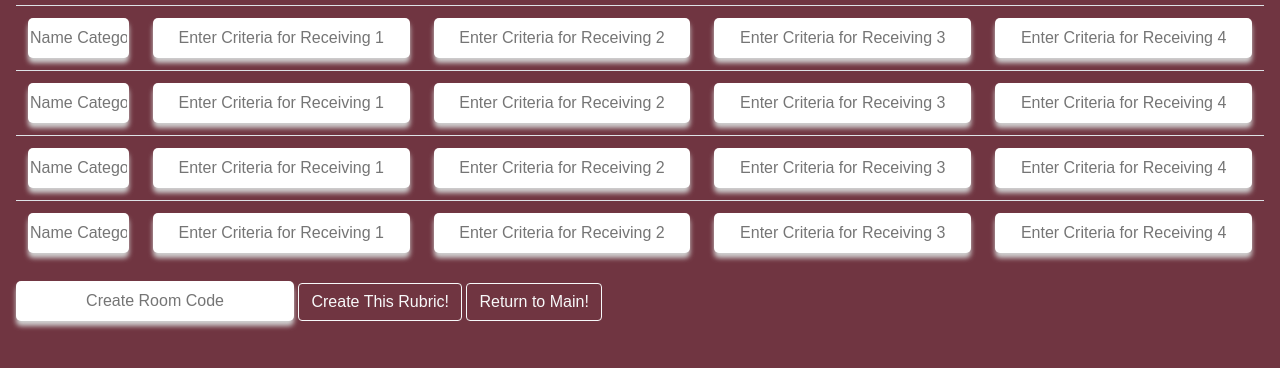
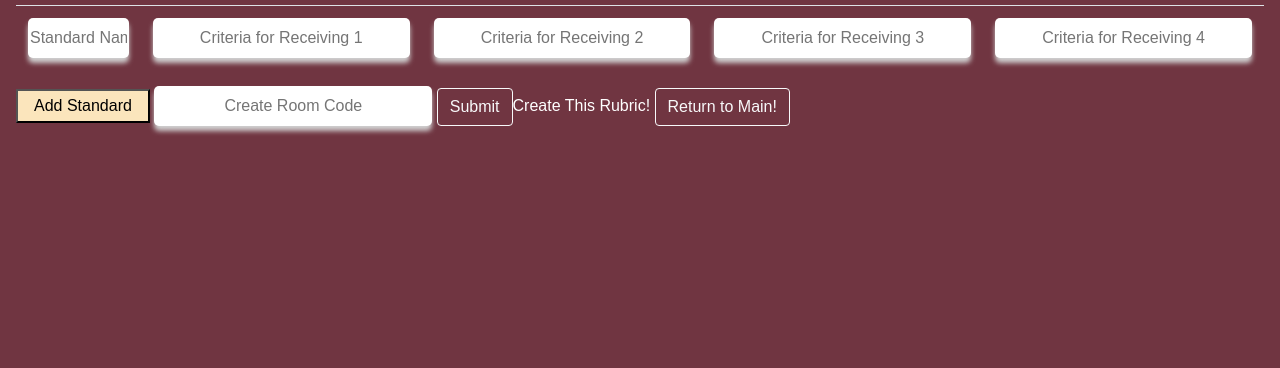
Before and after one commit to zminster/sbl, a website: page views/makerubric.html in a window 1280 px wide. Shown: the part 108-476 px from the top of the page. Drawn offline with nearby package versions, Linux system fonts and the light colour scheme.

Commit message:
makerubric & more

```diff
--- a/public/script.js
+++ b/public/script.js
@@ -1,4 +1,5 @@
 let rubric_id = 0;
+let standard_row = 0;
 
 $(".after-access").hide();
 
@@ -8,16 +9,15 @@ $("#make-rubric").click(function() {
 
 $("#access-rubric").click(function() {
 	//use rubric code
-	let code = $("#rubric-code").val();
+	let code = "/getRubric/" + $("#rubric-code").val();
 
-	$.get("/getRubric", code, function(rubric) {
+	$.get(code, function(rubric) {
 		// { title: "DEIB Rubric", id: XX, standards: [ { standard: "Listening", id: XX, levels: ["Level 1 Text", "Level 2 Text", "Level 3 Text", "Level 4 Text"] }, ... ] }
-		$("#headline").html(rubric.title);
+
 		let standard_template = $("#standard_template");
 
 		// global var tracking (for submission)
 		rubric_id = rubric.id;
-		standard_ids = [];
 
 		rubric.standards.forEach((standard) => {
 			// clone template row
@@ -29,6 +29,7 @@ $("#access-rubric").click(function() {
 
 			// process options
 			for (let i = 0; i < standard.levels; i++) {
+				console.log("DUDE " + i);
 				let radio = standard_row.find(".option" + i + " input");
 				radio.attr("name", standard.id);
 				radio.attr("value", i+1);
@@ -41,6 +42,7 @@ $("#access-rubric").click(function() {
 			standard_row.appendTo("#rubric-to-use");
 		});
 
+		$("#headline").hide();
 		$(".form__group").hide();
 		$(".buttons").hide();
 		$(".after-access").show();
@@ -90,7 +92,19 @@ $("#exit").click(function() {
 	window.location = "/";
 });
 
+$("#make-standard").click(function() {
+	standard_row++;
+	let standard = $("tbody tr:first-child").clone();
+	for (let i = 0; i < 5; i++) {
+		standard.children("td:nth-child(" + i + ") input").attr("name", standard_row + " " + i);
+	}
+	standard.appendTo("#rubric-to-edit tbody");
+	$("#standard_count").val(standard_row);
+});
+
 $("#make-rubric").click(function() {
+
+
 	// TODO: FORM VALIDATION
 
 	// function validateForm() {
--- a/views/makerubric.html
+++ b/views/makerubric.html
@@ -36,43 +36,26 @@
       </a>
     </nav>
 
+    <form method="POST" action="/addRubric">
       <table style="width:100%" class="table table-hover" id="rubric-to-edit">
         <tbody>
           <tr>
-          <td style="width:10%"><input type="text" id="category1" placeholder="Name Category 1"/></td>
-          <td><input type="text" id="r1c1" placeholder="Enter Criteria for Receiving 1"/></td>
-          <td><input type="text" id="r1c2" placeholder="Enter Criteria for Receiving 2"/></td>
-          <td ><input type="text" id="r1c3" placeholder="Enter Criteria for Receiving 3"/></td>
-          <td ><input type="text" id="r1c4" placeholder="Enter Criteria for Receiving 4"/></td>
-        </tr>
-
-        <tr>
-          <td style="width:10%"><input type="text" id="category2" placeholder="Name Category 2"/></td>
-          <td><input type="text" id="r2c1" placeholder="Enter Criteria for Receiving 1"/></td>
-          <td><input type="text" id="r2c2" placeholder="Enter Criteria for Receiving 2"/></td>
-          <td><input type="text" id="r2c3" placeholder="Enter Criteria for Receiving 3"/></td>
-          <td><input type="text" id="r2c4" placeholder="Enter Criteria for Receiving 4"/></td>
-        </tr>
-
-        <tr>
-          <td style="width:10%"><input type="text" id="category3" placeholder="Name Category 3"/></td>
-          <td><input type="text" id="r3c1" placeholder="Enter Criteria for Receiving 1"/></td>
-          <td><input type="text" id="r3c2" placeholder="Enter Criteria for Receiving 2"/></td>
-          <td><input type="text" id="r3c3" placeholder="Enter Criteria for Receiving 3"/></td>
-          <td ><input type="text" id="r3c4" placeholder="Enter Criteria for Receiving 4"/></td>
-        </tr>
-        <tr>
-          <td style="width:10%"><input type="text" id="category4" placeholder="Name Category 4"/></td>
-          <td><input type="text" id="r4c1" placeholder="Enter Criteria for Receiving 1"/></td>
-          <td><input type="text" id="r4c2" placeholder="Enter Criteria for Receiving 2"/></td>
-          <td><input type="text" id="r4c3" placeholder="Enter Criteria for Receiving 3"/></td>
-          <td><input type="text" id="r4c4" placeholder="Enter Criteria for Receiving 4"/></td>
+            <td style="width:10%"><input type="text" name="0 0" placeholder="Standard Name"/></td>
+            <td><input type="text" name="0 1" placeholder="Criteria for Receiving 1"/></td>
+            <td><input type="text" name="0 2" placeholder="Criteria for Receiving 2"/></td>
+            <td><input type="text" name="0 3" placeholder="Criteria for Receiving 3"/></td>
+            <td><input type="text" name="0 4" placeholder="Criteria for Receiving 4"/></td>
           </tr>
         </tbody>
       </table>
 
+
+      <button id="make-standard">Add Standard</button>
+
       <input class="text-center" style="width:278px"  type="text" id="rubricID" placeholder="Create Room Code"/>
-    <button id="make-rubric" class="btn btn-outline-light">Create This Rubric!</button>
+      <input type="hidden" id="standard_count" name="standard_count" value="1" />
+      <input type="submit" id="make-rubric" class="btn btn-outline-light">Create This Rubric!</button>
       <button id="exit" class="btn btn-outline-light">Return to Main!</button>
+    </form>
   </body>
 </html>
```
Also changed, not shown: views/index.html (+2 -0 lines). Lines whose indentation alone changed are shown as unchanged.
